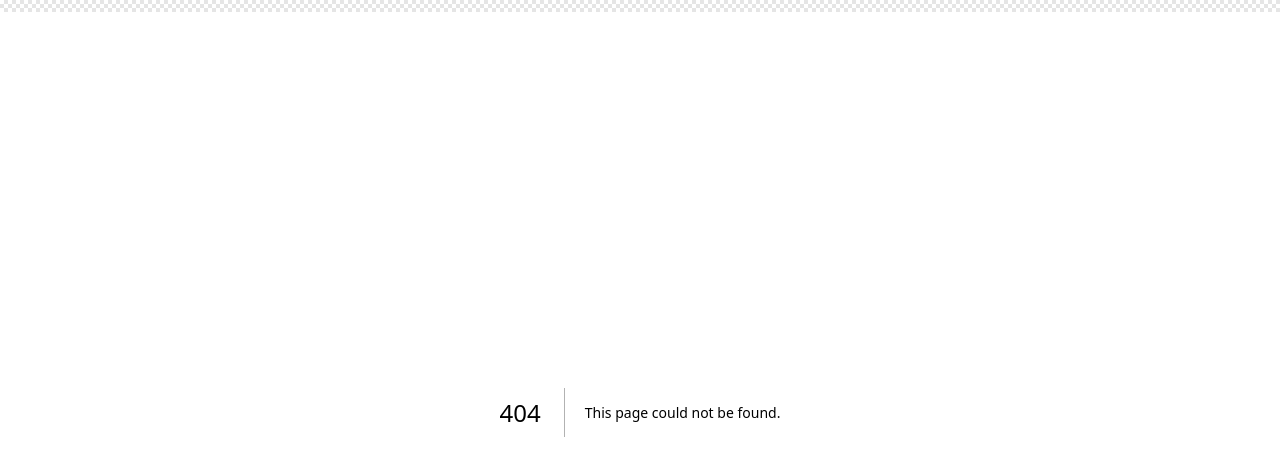
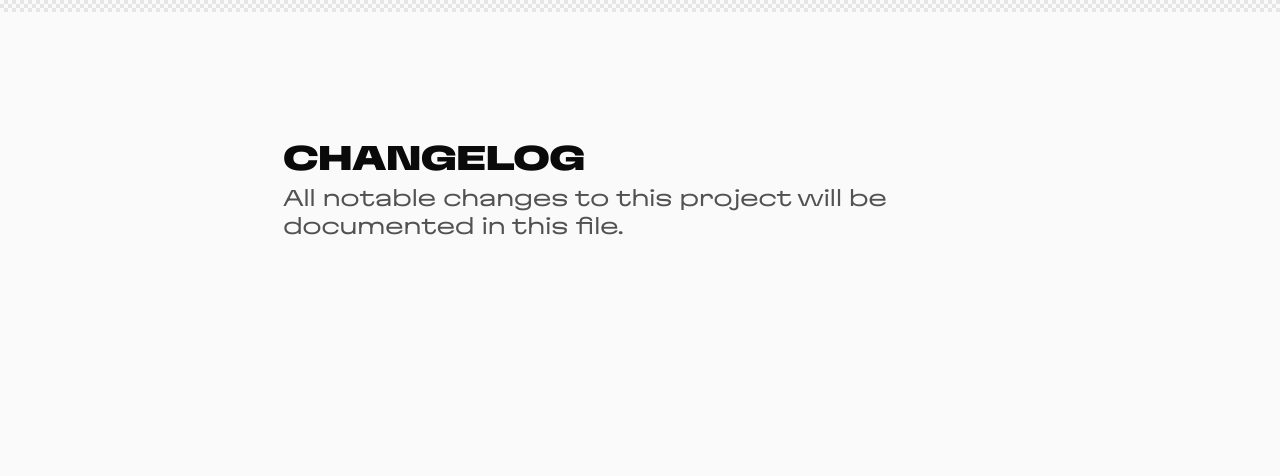
Before and after one commit to alexcarpenter/resilient-ui, a Next.js app: page /changelog in a window 1280 px wide. Before the commit this address had no page. Shown: the top 476 px of the page. Built offline with nearby package versions, Linux system fonts and the light colour scheme.

Commit message:
feat: scaffold guidelines and changelog pages

```diff
--- /dev/null
+++ b/app/changelog/page.tsx
@@ -0,0 +1,33 @@
+import type { Metadata } from "next"
+
+export const metadata: Metadata = {
+  title: "Changelog",
+  description:
+    "All notable changes to this project will be documented in this file.",
+}
+
+export default function Changelog() {
+  return (
+    <>
+      <header className="mx-auto mt-32 mb-16 w-full max-w-prose">
+        <h1
+          className="text-xl uppercase md:text-3xl"
+          style={{
+            fontStretch: "200%",
+            fontWeight: "900",
+          }}
+        >
+          Changelog
+        </h1>
+        <p
+          className="text-muted-foreground mt-2 text-xl"
+          style={{
+            fontStretch: "200%",
+          }}
+        >
+          All notable changes to this project will be documented in this file.
+        </p>
+      </header>
+    </>
+  )
+}
--- /dev/null
+++ b/app/guidelines/page.tsx
@@ -0,0 +1,32 @@
+import type { Metadata } from "next"
+
+export const metadata: Metadata = {
+  title: "Guidelines",
+  description: "On building resilient UI's.",
+}
+
+export default function Guidelines() {
+  return (
+    <>
+      <header className="mx-auto mt-32 mb-16 w-full max-w-prose">
+        <h1
+          className="text-xl uppercase md:text-3xl"
+          style={{
+            fontStretch: "200%",
+            fontWeight: "900",
+          }}
+        >
+          Guidelines
+        </h1>
+        <p
+          className="text-muted-foreground mt-2 text-xl"
+          style={{
+            fontStretch: "200%",
+          }}
+        >
+          On building resilient UI's.
+        </p>
+      </header>
+    </>
+  )
+}
--- a/app/layout.tsx
+++ b/app/layout.tsx
@@ -18,7 +18,7 @@ const fontMono = localFont({
 })
 
 export const metadata: Metadata = {
-  title: siteConfig.title,
+  title: { default: siteConfig.title, template: `%s | ${siteConfig.title}` },
   description: siteConfig.description,
 }
 
--- a/app/page.tsx
+++ b/app/page.tsx
@@ -16,7 +16,7 @@ export default function Home() {
           </a>
         </p>
         <h1
-          className="flex items-center gap-x-2 text-xl uppercase md:text-3xl"
+          className="text-xl uppercase md:text-3xl"
           style={{
             fontStretch: "200%",
             fontWeight: "900",
```
